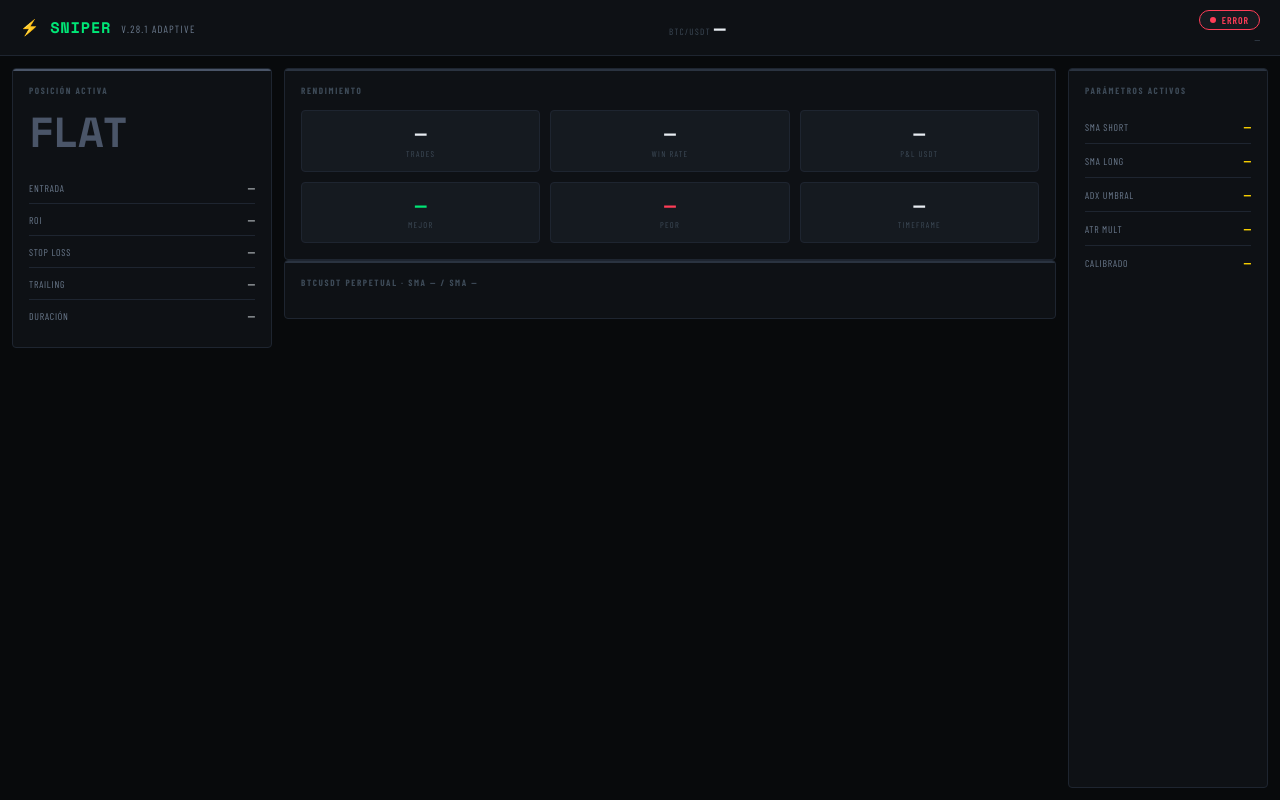
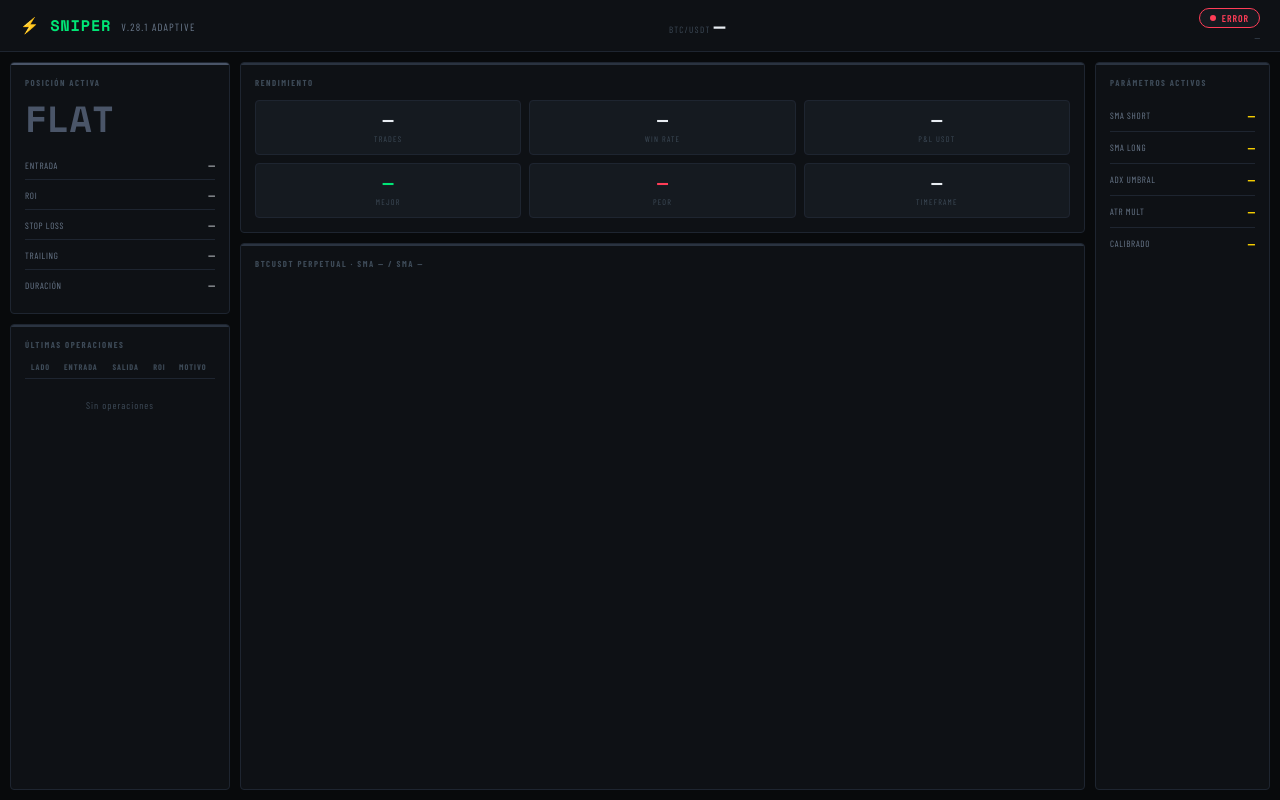
Before and after one commit to MatiasW380/30m, a website: page public/index.html in a window 1280 px wide. Drawn offline with nearby package versions, Linux system fonts and the light colour scheme; no server answers; a web font is replaced by a local one.

Commit message:
Update styles.css

```diff
--- a/public/styles.css
+++ b/public/styles.css
@@ -17,42 +17,22 @@
   --font-mono:   'Space Mono', monospace;
   --font-ui:     'Barlow Condensed', sans-serif;
   --radius:      4px;
-  --gap:         12px;
+  --gap:         10px;
 }
 
 *, *::before, *::after { box-sizing: border-box; margin: 0; padding: 0; }
 html { font-size: 14px; }
-
-html, body {
-  height: 100%;
-  overflow: hidden;
-}
-
-body {
-  background: var(--bg);
-  color: var(--text);
-  font-family: var(--font-ui);
-  display: flex;
-  flex-direction: column;
-}
+html, body { height: 100%; overflow: hidden; }
+body { background: var(--bg); color: var(--text); font-family: var(--font-ui); display: flex; flex-direction: column; }
 
 /* HEADER */
-.header {
-  display: flex;
-  align-items: center;
-  justify-content: space-between;
-  padding: 0 20px;
-  height: 56px;
-  background: var(--bg2);
-  border-bottom: 1px solid var(--border);
-  flex-shrink: 0;
-}
+.header { display: flex; align-items: center; justify-content: space-between; padding: 0 20px; height: 52px; background: var(--bg2); border-bottom: 1px solid var(--border); flex-shrink: 0; }
 .header-left { display: flex; align-items: baseline; gap: 10px; }
 .logo { font-family: var(--font-mono); font-weight: 700; font-size: 1.1rem; letter-spacing: 0.05em; color: var(--long); }
 .version { font-size: 0.75rem; color: var(--text2); letter-spacing: 0.12em; text-transform: uppercase; }
 .header-center { display: flex; flex-direction: column; align-items: center; }
 .price-label { font-size: 0.65rem; color: var(--text3); letter-spacing: 0.15em; }
-.price-value { font-family: var(--font-mono); font-size: 1.4rem; font-weight: 700; color: var(--text); letter-spacing: -0.02em; transition: color 0.3s; }
+.price-value { font-family: var(--font-mono); font-size: 1.4rem; font-weight: 700; color: var(--text); transition: color 0.3s; }
 .price-value.up   { color: var(--long); }
 .price-value.down { color: var(--short); }
 .header-right { display: flex; flex-direction: column; align-items: flex-end; gap: 3px; }
@@ -62,119 +42,120 @@ body {
 .status-pill.offline { border-color: var(--short);  color: var(--short); }
 .status-dot { width: 6px; height: 6px; border-radius: 50%; background: currentColor; }
 .status-pill.online .status-dot { animation: pulse-dot 2s infinite; }
-@keyframes pulse-dot { 0%, 100% { opacity: 1; } 50% { opacity: 0.3; } }
+@keyframes pulse-dot { 0%,100%{opacity:1}50%{opacity:.3} }
 .last-update { font-size: 0.65rem; color: var(--text3); font-family: var(--font-mono); }
-
 .warning-banner { background: var(--signal-dim); border-bottom: 1px solid var(--signal); color: var(--signal); text-align: center; padding: 6px; font-size: 0.75rem; letter-spacing: 0.1em; font-weight: 600; flex-shrink: 0; }
 .hidden { display: none !important; }
 
-/* MAIN GRID — ocupa el espacio restante */
+/* MAIN GRID */
 .main-grid {
   flex: 1;
   display: grid;
-  grid-template-columns: 260px 1fr 200px;
-  grid-template-rows: auto 1fr;
+  grid-template-columns: 220px 1fr 175px;
   gap: var(--gap);
   padding: var(--gap);
   min-height: 0;
 }
 
-.card-position { grid-column: 1; grid-row: 1 / 3; }
-.card-metrics  { grid-column: 2; grid-row: 1; }
-.card-params   { grid-column: 3; grid-row: 1 / 3; }
-.card-trades   { grid-column: 2; grid-row: 2; display: none; } /* oculta, datos en chart row */
-.card-chart    { grid-column: 2; grid-row: 2; display: flex; flex-direction: column; }
-
-/* CARD BASE */
-.card {
-  background: var(--bg2);
-  border: 1px solid var(--border);
-  border-radius: var(--radius);
-  padding: 16px;
-  position: relative;
-  overflow: hidden;
-  min-height: 0;
-}
-.card::before { content: ''; position: absolute; top: 0; left: 0; right: 0; height: 2px; background: var(--border2); }
-.card-label { font-size: 0.65rem; font-weight: 700; letter-spacing: 0.18em; color: var(--text3); text-transform: uppercase; margin-bottom: 14px; flex-shrink: 0; }
-
-/* CHART */
-#tv-chart-container {
-  flex: 1;
+/* COLUMNAS */
+.left-col {
+  display: flex;
+  flex-direction: column;
+  gap: var(--gap);
   min-height: 0;
 }
 
+.center-col {
+  display: flex;
+  flex-direction: column;
+  gap: var(--gap);
+  min-height: 0;
+}
+
+/* CARD BASE */
+.card { background: var(--bg2); border: 1px solid var(--border); border-radius: var(--radius); padding: 14px; position: relative; overflow: hidden; }
+.card::before { content:''; position: absolute; top:0; left:0; right:0; height:2px; background: var(--border2); }
+.card-label { font-size: 0.62rem; font-weight: 700; letter-spacing: 0.18em; color: var(--text3); text-transform: uppercase; margin-bottom: 12px; }
+
 /* POSICIÓN */
+.card-position { flex-shrink: 0; }
 .card-position::before { background: var(--flat); }
 .card-position.long::before  { background: var(--long); }
 .card-position.short::before { background: var(--short); }
-.position-side { font-family: var(--font-mono); font-size: 3rem; font-weight: 700; letter-spacing: -0.03em; color: var(--flat); margin-bottom: 20px; line-height: 1; }
+.position-side { font-family: var(--font-mono); font-size: 2.6rem; font-weight: 700; color: var(--flat); margin-bottom: 14px; line-height: 1; }
 .card-position.long  .position-side { color: var(--long); }
 .card-position.short .position-side { color: var(--short); }
-.pos-row { display: flex; justify-content: space-between; align-items: baseline; padding: 7px 0; border-bottom: 1px solid var(--border); }
+.pos-row { display: flex; justify-content: space-between; align-items: baseline; padding: 6px 0; border-bottom: 1px solid var(--border); }
 .pos-row:last-child { border-bottom: none; }
-.pos-key { font-size: 0.7rem; color: var(--text2); letter-spacing: 0.08em; text-transform: uppercase; }
-.pos-val { font-family: var(--font-mono); font-size: 0.85rem; color: var(--text); }
+.pos-key { font-size: 0.65rem; color: var(--text2); letter-spacing: 0.08em; text-transform: uppercase; }
+.pos-val { font-family: var(--font-mono); font-size: 0.8rem; color: var(--text); }
 .roi-val.positive { color: var(--long); }
 .roi-val.negative { color: var(--short); }
 
-/* MÉTRICAS */
-.metrics-grid { display: grid; grid-template-columns: repeat(3, 1fr); gap: 10px; }
-.metric-block { background: var(--bg3); border: 1px solid var(--border); border-radius: var(--radius); padding: 12px 10px; text-align: center; }
-.metric-value { font-family: var(--font-mono); font-size: 1.4rem; font-weight: 700; color: var(--text); line-height: 1; margin-bottom: 6px; }
-.metric-value.positive { color: var(--long); }
-.metric-value.negative { color: var(--short); }
-.metric-label { font-size: 0.6rem; letter-spacing: 0.15em; color: var(--text3); text-transform: uppercase; }
-
-/* PARÁMETROS */
-.param-row { display: flex; justify-content: space-between; align-items: center; padding: 8px 0; border-bottom: 1px solid var(--border); }
-.param-row:last-child { border-bottom: none; }
-.param-key { font-size: 0.7rem; color: var(--text2); letter-spacing: 0.08em; text-transform: uppercase; }
-.param-val { font-family: var(--font-mono); font-size: 0.85rem; color: var(--signal); font-weight: 700; }
-
-/* TABLA */
-.trades-table-wrap { overflow-x: auto; }
-.trades-table { width: 100%; border-collapse: collapse; font-size: 0.8rem; }
-.trades-table th { text-align: left; font-size: 0.6rem; letter-spacing: 0.15em; color: var(--text3); padding: 0 10px 8px; border-bottom: 1px solid var(--border); }
-.trades-table td { padding: 8px 10px; border-bottom: 1px solid var(--border); font-family: var(--font-mono); font-size: 0.78rem; color: var(--text2); white-space: nowrap; }
+/* TRADES — ocupa el espacio restante de la col izquierda */
+.card-trades { flex: 1; min-height: 0; display: flex; flex-direction: column; }
+.trades-table-wrap { flex: 1; overflow-y: auto; overflow-x: hidden; }
+.trades-table { width: 100%; border-collapse: collapse; }
+.trades-table th { text-align: left; font-size: 0.58rem; letter-spacing: 0.12em; color: var(--text3); padding: 0 6px 6px; border-bottom: 1px solid var(--border); white-space: nowrap; }
+.trades-table td { padding: 6px; border-bottom: 1px solid var(--border); font-family: var(--font-mono); font-size: 0.72rem; color: var(--text2); white-space: nowrap; }
 .trades-table tbody tr:last-child td { border-bottom: none; }
 .trades-table tbody tr:hover td { background: var(--bg3); color: var(--text); }
-.side-badge { display: inline-block; padding: 2px 7px; border-radius: 3px; font-size: 0.65rem; font-weight: 700; letter-spacing: 0.08em; }
+.side-badge { display: inline-block; padding: 1px 5px; border-radius: 3px; font-size: 0.6rem; font-weight: 700; }
 .side-badge.long  { background: var(--long-dim);  color: var(--long); }
 .side-badge.short { background: var(--short-dim); color: var(--short); }
 .roi-positive { color: var(--long) !important; }
 .roi-negative { color: var(--short) !important; }
-.reason-badge { display: inline-block; padding: 2px 6px; border: 1px solid var(--border2); border-radius: 3px; font-size: 0.65rem; color: var(--text2); }
-.empty-row td { text-align: center; padding: 24px; color: var(--text3); font-size: 0.75rem; letter-spacing: 0.1em; font-family: var(--font-ui); }
+.reason-badge { display: inline-block; padding: 1px 4px; border: 1px solid var(--border2); border-radius: 3px; font-size: 0.58rem; color: var(--text2); }
+.empty-row td { text-align: center; padding: 20px; color: var(--text3); font-size: 0.7rem; letter-spacing: 0.1em; font-family: var(--font-ui); }
+
+/* MÉTRICAS */
+.card-metrics { flex-shrink: 0; }
+.metrics-grid { display: grid; grid-template-columns: repeat(3, 1fr); gap: 8px; }
+.metric-block { background: var(--bg3); border: 1px solid var(--border); border-radius: var(--radius); padding: 10px 8px; text-align: center; }
+.metric-value { font-family: var(--font-mono); font-size: 1.3rem; font-weight: 700; color: var(--text); line-height: 1; margin-bottom: 5px; }
+.metric-value.positive { color: var(--long); }
+.metric-value.negative { color: var(--short); }
+.metric-label { font-size: 0.58rem; letter-spacing: 0.15em; color: var(--text3); text-transform: uppercase; }
+
+/* GRÁFICO */
+.card-chart { flex: 1; min-height: 0; display: flex; flex-direction: column; }
+#tv-chart-container { flex: 1; min-height: 0; }
+
+/* PARÁMETROS */
+.card-params { }
+.param-row { display: flex; justify-content: space-between; align-items: center; padding: 7px 0; border-bottom: 1px solid var(--border); }
+.param-row:last-child { border-bottom: none; }
+.param-key { font-size: 0.65rem; color: var(--text2); letter-spacing: 0.08em; text-transform: uppercase; }
+.param-val { font-family: var(--font-mono); font-size: 0.85rem; color: var(--signal); font-weight: 700; }
 
 /* TOASTS */
 #toast-container { position: fixed; bottom: 20px; right: 20px; display: flex; flex-direction: column; gap: 10px; z-index: 1000; }
-.toast { background: var(--bg3); border: 1px solid var(--border2); border-radius: var(--radius); padding: 12px 16px; min-width: 260px; max-width: 320px; animation: toast-in 0.25s ease; position: relative; overflow: hidden; }
-.toast::before { content: ''; position: absolute; left: 0; top: 0; bottom: 0; width: 3px; }
+.toast { background: var(--bg3); border: 1px solid var(--border2); border-radius: var(--radius); padding: 12px 16px; min-width: 240px; max-width: 300px; animation: toast-in 0.25s ease; position: relative; overflow: hidden; }
+.toast::before { content:''; position: absolute; left:0; top:0; bottom:0; width:3px; }
 .toast.signal { border-color: var(--signal); }
 .toast.signal::before { background: var(--signal); }
 .toast.position_open { border-color: var(--long); }
 .toast.position_open::before { background: var(--long); }
 .toast.position_close { border-color: var(--short); }
 .toast.position_close::before { background: var(--short); }
-@keyframes toast-in { from { opacity: 0; transform: translateX(20px); } to { opacity: 1; transform: translateX(0); } }
-.toast-title { font-size: 0.65rem; letter-spacing: 0.15em; color: var(--text2); text-transform: uppercase; margin-bottom: 4px; }
+@keyframes toast-in { from{opacity:0;transform:translateX(20px)} to{opacity:1;transform:translateX(0)} }
+.toast-title { font-size: 0.62rem; letter-spacing: 0.15em; color: var(--text2); text-transform: uppercase; margin-bottom: 4px; }
 .toast-body { font-family: var(--font-mono); font-size: 0.85rem; color: var(--text); }
 .toast-time { font-size: 0.6rem; color: var(--text3); margin-top: 6px; font-family: var(--font-mono); }
 
 /* RESPONSIVE */
 @media (max-width: 900px) {
   html, body { overflow: auto; height: auto; }
-  .main-grid { grid-template-columns: 1fr 1fr; grid-template-rows: auto; height: auto; }
-  .card-position { grid-column: 1; grid-row: 1; }
-  .card-params   { grid-column: 2; grid-row: 1; }
-  .card-metrics  { grid-column: 1 / 3; grid-row: 2; }
-  .card-chart    { grid-column: 1 / 3; grid-row: 3; height: 420px; }
+  .main-grid { grid-template-columns: 1fr 1fr; grid-template-rows: auto; }
+  .left-col { grid-column: 1; }
+  .center-col { grid-column: 2; }
+  .card-params { grid-column: 1 / 3; }
+  .card-chart { height: 380px; }
 }
 @media (max-width: 560px) {
   .main-grid { grid-template-columns: 1fr; }
-  .card-position, .card-params, .card-metrics { grid-column: 1; grid-row: auto; }
-  .card-chart { grid-column: 1; height: 320px; }
+  .left-col, .center-col, .card-params { grid-column: 1; }
   .header-center { display: none; }
-  .metrics-grid { grid-template-columns: repeat(2, 1fr); }
+  .metrics-grid { grid-template-columns: repeat(2,1fr); }
+  .card-chart { height: 300px; }
 }
```
